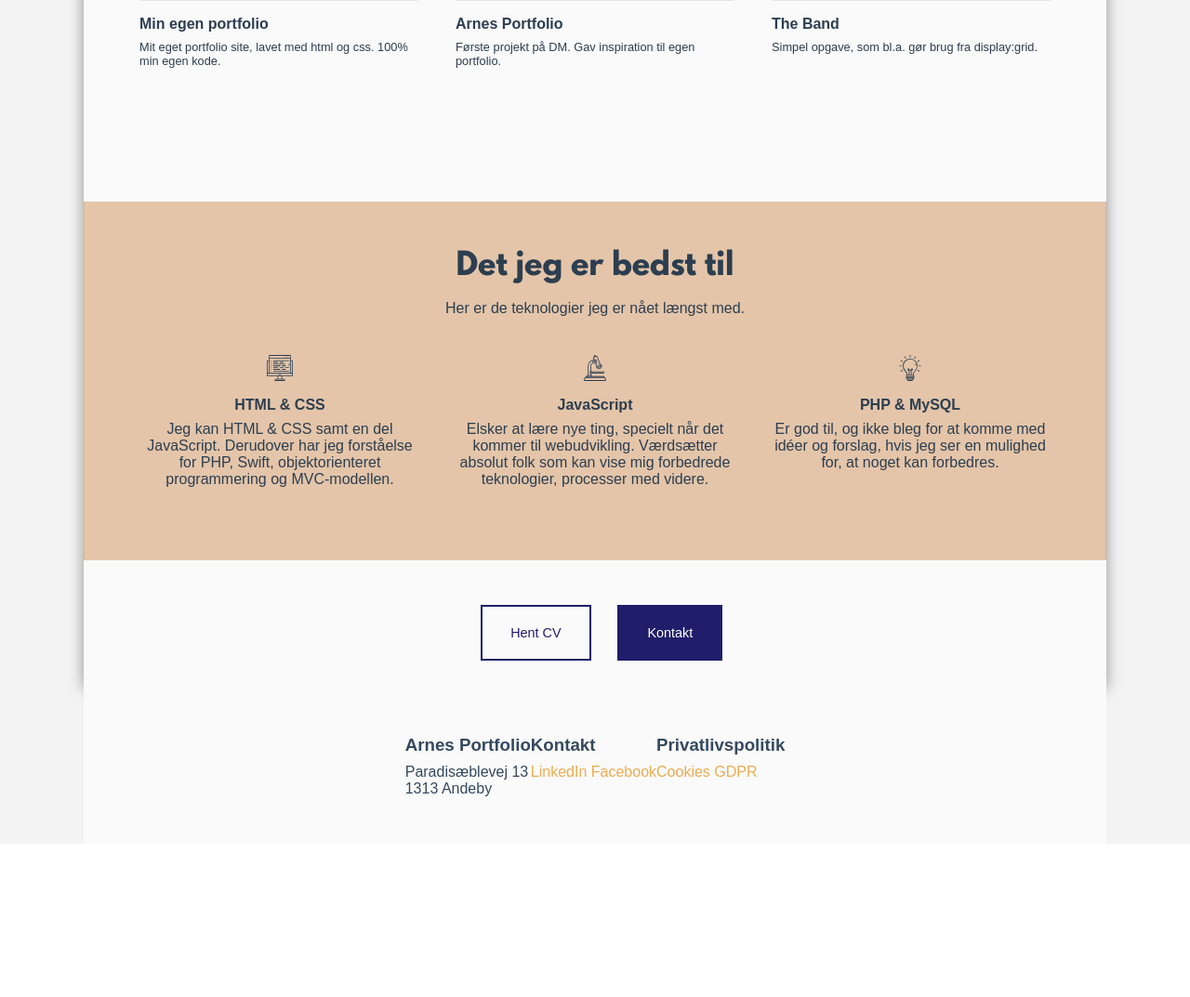
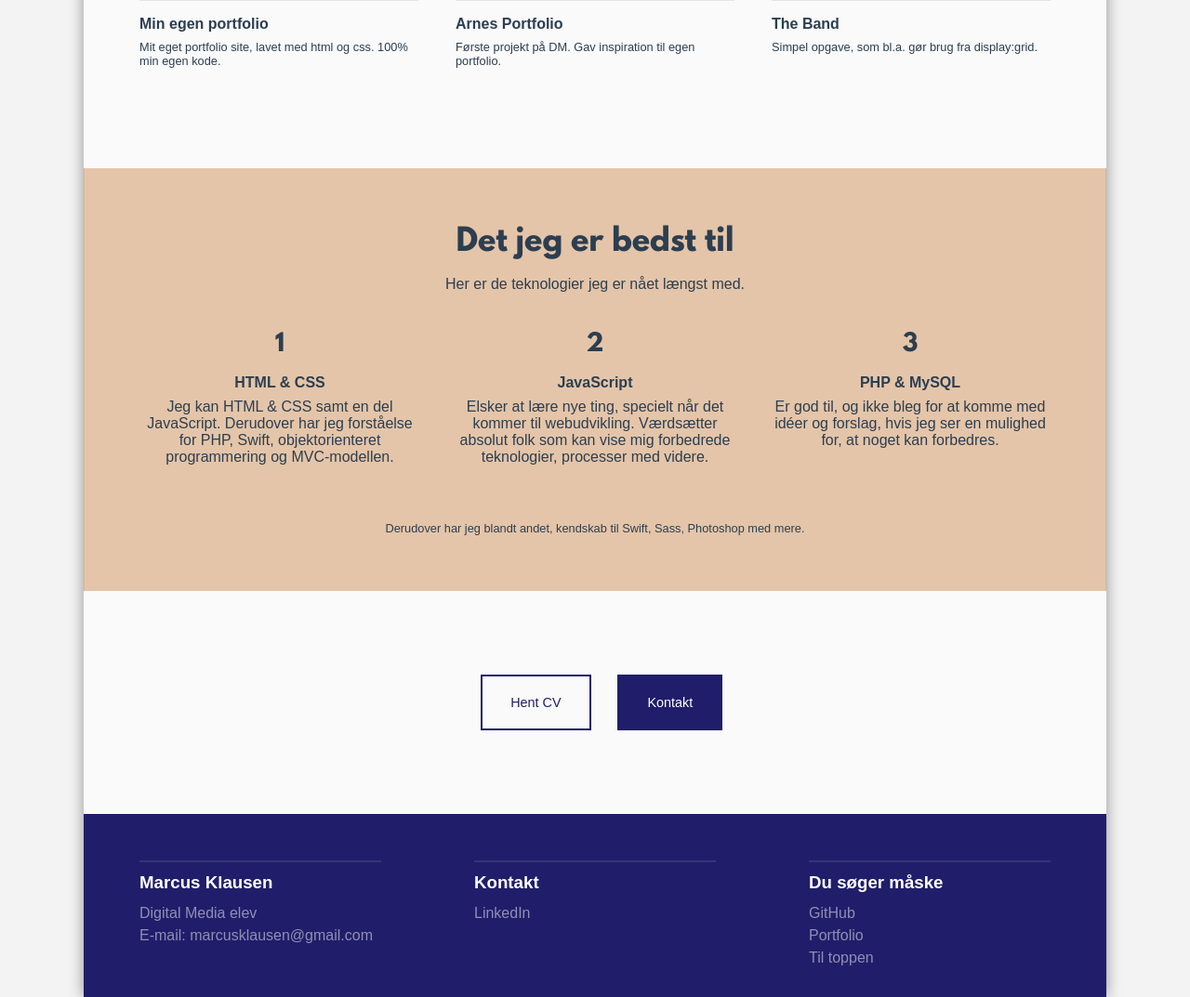
Before and after one commit to marcusklausen/my-portfolio, a PHP site: page / in a window 1280 px wide. Shown: the part 1030-2103 px from the top of the page at 93% size. Before the commit the page ends 1887 px from the top, so only its background shows below. Run offline with PHP 8.4, Linux system fonts and the light colour scheme; some web fonts are replaced; grey boxes are pictures that could not be loaded.

Commit message:
revision of frontpage done, text needs edit, need responsive design for mobile

```diff
--- a/css/style.css
+++ b/css/style.css
@@ -62,6 +62,15 @@ h1,h2,h3,h4,h5 {
     display:flex;
     justify-content:space-between;
 }
+.flex.ma-around {
+    display:flex;
+    justify-content:space-around;
+}
+
+.flex.ma-evenly {
+    display:flex;
+    justify-content:space-evenly;
+}
 
 .flex.ma-right {
     display:flex;
@@ -102,14 +111,16 @@ h1,h2,h3,h4,h5 {
     padding:50px;
 }
 
-.container {
+.wrapper.container {
     padding:30px;
+    padding-bottom:0;
     margin-top:-50px;
+    margin-bottom:20px;
     box-shadow: 0 0px 15px 0 rgba(0,0,0, 0.4);
     border-top:5px solid #E4C5A9;
 }
 .spacing {
-    margin: 0 auto 3em auto;
+    margin: 0 auto 30px auto;
 }
 
 
@@ -241,12 +252,14 @@ main h3 {
 }
 
 main .card .icon  {
-    width: 30px;
-    height: 30px;
+    width: 180px;
+    height: auto;
     background-position: center;
     background-repeat: no-repeat;
     background-size: cover;
     margin: 0 auto;
+    font-size: 25px;
+    font-family: 'LeagueSpartan-Bold';
 }
 
 main .card {
@@ -257,6 +270,10 @@ main .card {
     max-width: 300px;
 }
 
+.skills  p.more {
+    font-size: 0.8em;
+    margin-top:60px;
+}
 
 
 
@@ -295,7 +312,7 @@ main .card:last-child {
 .skills {
     background-color:#E4C5A9;
     margin:0 -30px;
-    padding:50px 60px 30px 60px;
+    padding:60px;
     border-left: 1px solid #dab697;
     border-right: 1px solid #dab697;
     text-align: center;
@@ -343,7 +360,8 @@ main .card.portfolio .caption {
 /* ------ CALL TO ACTION ------- */
 
 .action {
-    margin-top:3em;
+    margin-top:30px;
+    padding:60px;
 }
 
 .action nav ul a {
@@ -361,15 +379,35 @@ main .card.portfolio .caption {
 
 
 
-.wrapper.footer {
-    color:#34495e;
+footer {
+    color:rgba(255,255,255, 0.5);
+    background: #201E6A;
+    margin:0 -30px;
+    padding:50px 60px 30px 60px;
 }
 
-.wrapper.footer a {
-    text-decoration: none;
-    color: #EBAB50;
+footer h3 {
+    color: white;
 }
 
+footer a {
+    text-decoration: none;
+    color:rgba(255,255,255, 0.5)
+}
+
+footer a:hover {
+    color:rgba(255,255,255, 1);
+}
+
+footer section {
+    width:260px;
+    line-height: 1.5em;
+    border-top: 2px solid rgba(255,255,255, 0.1);
+    padding-top: 10px;
+}
+
+footer section a {
+}
 
 
 /* timeline */
--- a/footer.php
+++ b/footer.php
@@ -1,25 +1,24 @@
-</div><!-- wrapper-->
-<div class="wrapper footer">
+
 <footer>
-        <div class="flex ma-center">
+        <div class="flex ma-between">
             <section>
-                <h3>Arnes Portfolio</h3>
-                <p>Paradisæblevej 13</p>
-                <p>1313 Andeby</p>
+                <h3>Marcus Klausen</h3>
+                <p>Digital Media elev</p>
+                <p>E-mail: <a href="mailto:marcusklausen@gmail.com">marcusklausen@gmail.com</a></p>
             </section>
             <section>
                 <h3>Kontakt</h3>
-                <a href="#">LinkedIn</a>
-                <a href="#">Facebook</a>
+                <a href="https://www.linkedin.com/in/marcusklausen/">LinkedIn</a>
             </section>
+
             <section>
-                <h3>Privatlivspolitik</h3>
-                <a href="#">Cookies</a>
-                <a href="#">GDPR</a>
+                <h3>Du søger måske</h3>
+                <p><a href="#">GitHub</a></p>
+                <p><a href="#">Portfolio</a></p>
+                <p><a href="#">Til toppen</a></p>
             </section>
         </div>
-</footer>
-</div>
+</footer></div><!-- wrapper-->
 
 </body>
 </html>
--- a/frontpage.php
+++ b/frontpage.php
@@ -63,24 +63,25 @@
     <p class="heading-description">Her er de teknologier jeg er nået længst med.</p>
     <div class="flex spacing ma-between">
         <div class="card">
-            <div class="icon code"></div><!-- skal laves mindre filstørrelse -->
+            <div class="icon">1</div><!-- skal laves mindre filstørrelse -->
             <h4>HTML & CSS</h4>
             <p>Jeg kan HTML & CSS samt en del JavaScript. Derudover har jeg forståelse for PHP, Swift, objektorienteret programmering og MVC-modellen.</p>
         </div>
         <div class="card">
-            <div class="icon curious"></div><!-- skal laves mindre filstørrelse -->
+            <div class="icon">2</div><!-- skal laves mindre filstørrelse -->
             <h4>JavaScript</h4>
             <p>Elsker at lære nye ting, specielt når det kommer til webudvikling. Værdsætter absolut folk som kan vise mig forbedrede teknologier, processer med videre.</p>
         </div>
         <div class="card">
-            <div class="icon idea"></div><!-- skal laves mindre filstørrelse -->
+            <div class="icon">3</div><!-- skal laves mindre filstørrelse -->
             <h4>PHP & MySQL</h4>
             <p>Er god til, og ikke bleg for at komme med idéer og forslag, hvis jeg ser en mulighed for, at noget kan forbedres.</p>
         </div>
     </div>
+    <p class="more">Derudover har jeg blandt andet, kendskab til Swift, Sass, Photoshop med mere.</p>
     </div>
 
-    <div class="action">
+    <div class="action spacing">
     <nav>
             <ul class="flex ma-center">
                 <a href="index.php" class="nav-btn-white-outlined"><li >Hent CV</li></a>
--- a/header.php
+++ b/header.php
@@ -47,4 +47,4 @@
             </div><!-- wrapper -->
         </header>
     </div><!-- bg -->
-    <div class="wrapper container box-shadow flex ma-center ca-start">
+    <div class="wrapper container box-shado">
```
